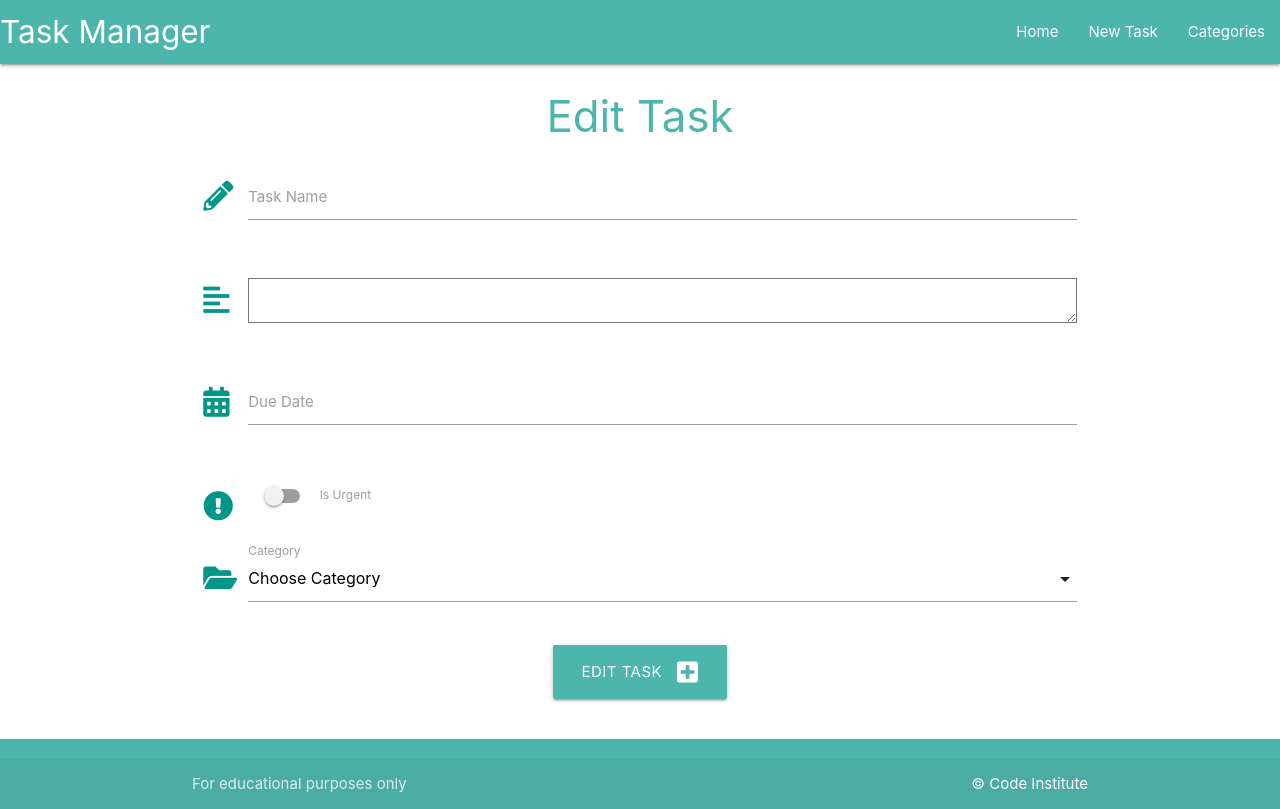
After one commit to spangen87/flask-sqlalchemy-task-manager, a Flask app: template taskmanager/templates/edit_task.html in a window 1280 px wide. The commit adds this page. Run offline with Flask 2, Linux system fonts and the light colour scheme; the template is opened without the code that fills it, so the values that code supplies are empty.

Commit message:
Add edit to tasks

```diff
--- /dev/null
+++ b/taskmanager/templates/edit_task.html
@@ -0,0 +1,76 @@
+{% extends "base.html" %}
+{% block content %}
+
+<h3 class="teal-text text-lighten-2 center-align">Edit Task</h3>
+
+<div class="row">
+    <form class="col s12" method="POST" action="{{ url_for('edit_task', task_id=task.id) }}">
+        <!-- task_name -->
+        <div class="row">
+            <div class="input-field col s12">
+                <i class="fas fa-pencil-alt prefix teal-text darken-2"></i>
+                <input id="task_name" name="task_name" value="{{ task.task_name }}" minlength="5" maxlength="50" type="text" class="validate"
+                    required>
+                <label for="task_name">Task Name</label>
+            </div>
+        </div>
+        <!-- task_description -->
+        <div class="row">
+            <div class="input-field col s12">
+                <i class="fas fa-align-left prefix teal-text darken-2"></i>
+                <textarea id="task_description" name="task_description" minlength="5" maxlength="200" type="text"
+                    class="materialize_textarea validate" required></textarea>
+                    {{ task.task_description }}
+                <label for="task_description">{{ task.task_description }}</label>
+            </div>
+        </div>
+        <!-- due_date -->
+        <div class="row">
+            <div class="input-field col s12">
+                <i class="fas fa-calendar-alt prefix teal-text darken-2"></i>
+                <input id="due_date" name="due_date" type="text" value="{{ task.due_date }}" class="datepicker validate" required>
+                <label for="due_date">Due Date</label>
+            </div>
+        </div>
+        <!-- is_urgent -->
+        <div class="row">
+            <div class="input-field col s12">
+                <div class="switch">
+                    <i class="fas fa-exclamation-circle prefix teal-text darken-2"></i>
+                    <label for="is_urgent">
+                        {% if task.is_urgent == True %}
+                            <input id="is_urgent" name="is_urgent" type="checkbox" cheched>
+                        {% else %}
+                            <input id="is_urgent" name="is_urgent" type="checkbox">
+                        {% endif %}
+                        <span class="lever"></span>
+                        Is Urgent
+                    </label>
+                </div>
+            </div>
+        </div>
+        <!-- category_id -->
+        <div class="row">
+            <div class="input-field col s12">
+                <i class="fas fa-folder-open prefix teal-text darken-2"></i>
+                <select name="category_id" id="category_id" class="validate" required>
+                    <option value="" disabled selected>Choose Category</option>
+                    {% for category in categories %}
+                        <option value="{{ category.id }}">{{ category.category_name }}</option>
+                    {% endfor %}
+                </select>
+                <label for="category_id">Category</label>
+            </div>
+        </div>
+        <!-- submit button -->
+        <div class="row">
+            <div class="col s12 center-align">
+                <button type="submit" class="btn-large teal lighten-2">
+                    Edit Task <i class="fas fa-plus-square right"></i>
+                </button>
+            </div>
+        </div>
+    </form>
+</div>
+
+{% endblock %}
--- a/taskmanager/templates/tasks.html
+++ b/taskmanager/templates/tasks.html
@@ -24,6 +24,9 @@
         <div class="collapsible-body">
             <strong>{{ task.category }}</strong>
             <p>{{ task.task_description }}</p>
+            <p>
+                <a href="{{ url_for('edit_task', task_id=task.id) }}" class="btn teal lighten-2">Edit</a>
+            </p>
         </div>
     </li>
     {% endfor %}
```
Also changed, not shown: taskmanager/routes.py (+15 -0 lines).
